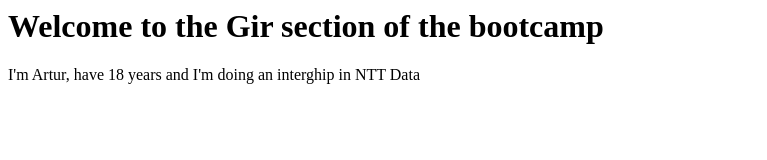
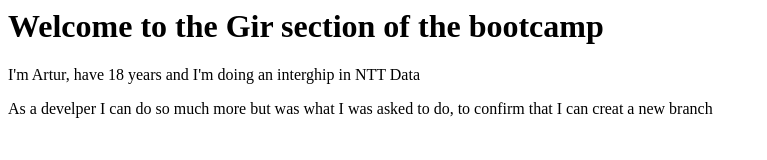
Before and after one commit to NicsGames008/gitBasics, a plain HTML site: page index.html in a window 1280 px wide. Shown: the whole page, without its empty margins (0-767 px from the left). Drawn offline with Linux system fonts and the light colour scheme.

Commit message:
Third commit

```diff
--- a/index.html
+++ b/index.html
@@ -8,5 +8,6 @@
 <body>
     <h1>Welcome to the Gir section of the bootcamp</h1>
     <p>I'm Artur, have 18 years and I'm doing an interghip in NTT Data </p>
+    <p>As a develper I can do so much more but was what I was asked to do, to confirm that I can creat a new branch</p>
 </body>
 </html>
```
